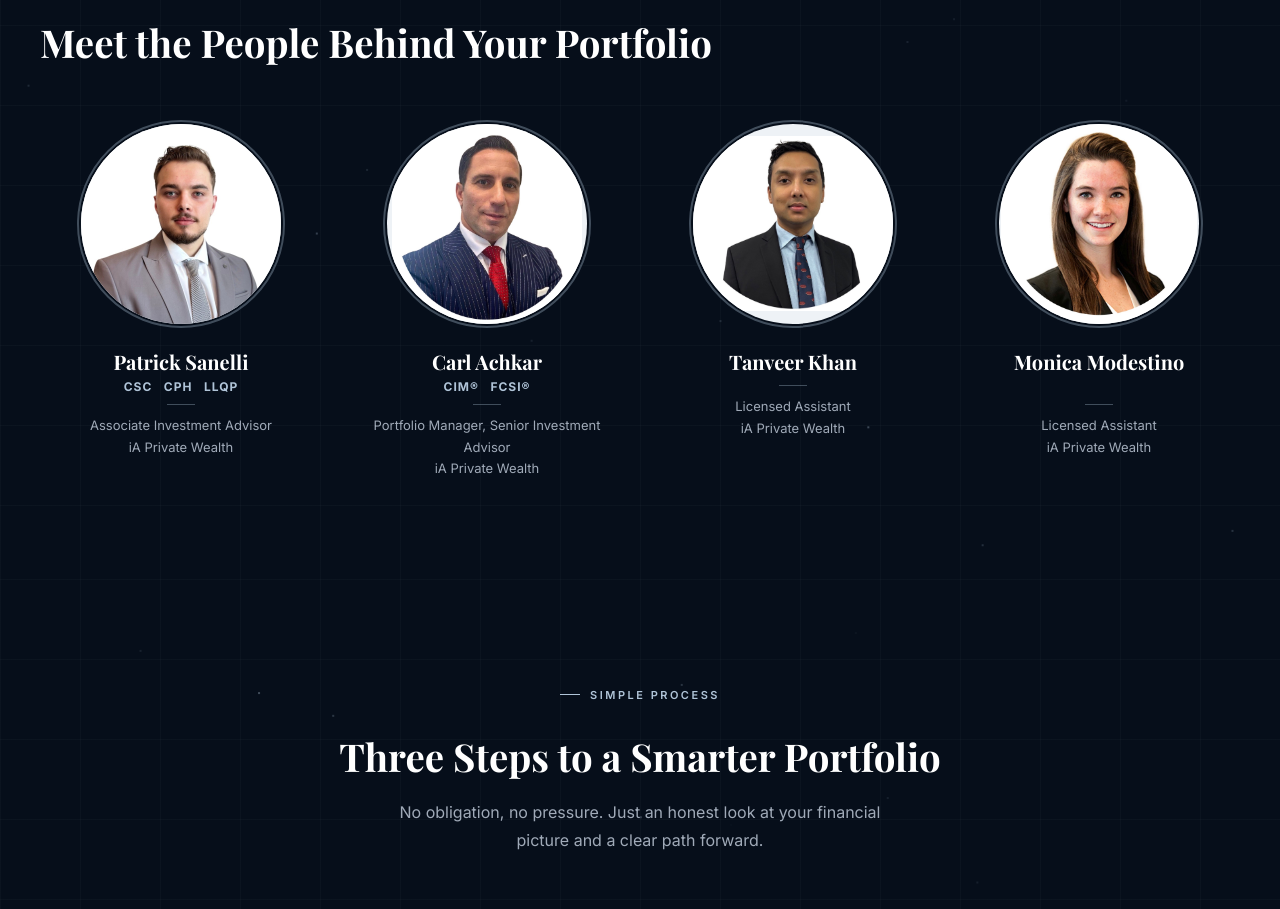
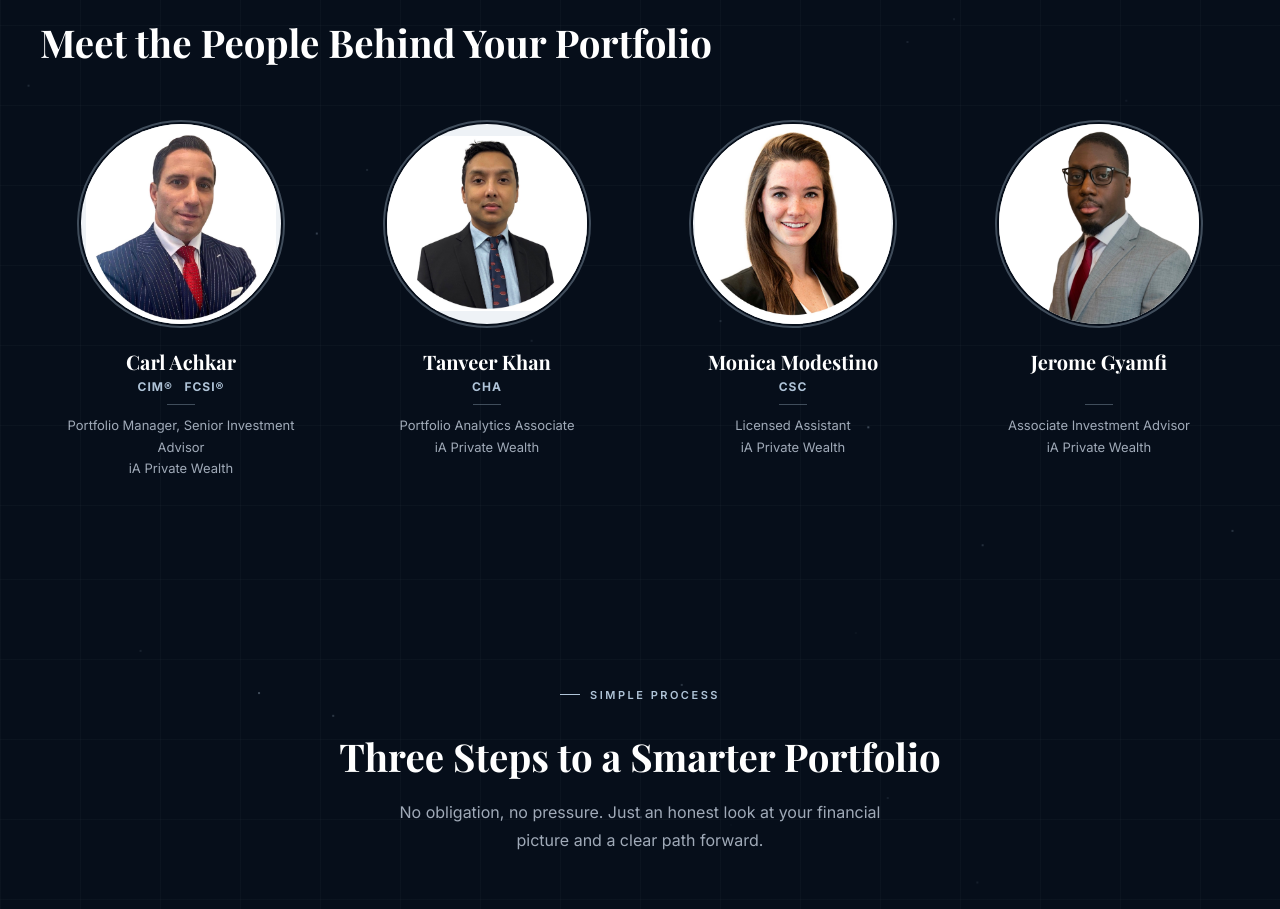
Before and after one commit to rylanwhiteops/patrick-sanelli-website, a plain HTML site: page index.html in a window 1280 px wide. Shown: the part 2100-3009 px from the top of the page. Drawn offline with nearby package versions, Linux system fonts and the light colour scheme; no server answers; animation ran at ten frames a second; a web font is replaced by a local one.

Commit message:
Update team section: add Jerome Gyamfi, update Tanveer and Monica, remove duplicate Patrick card
Co-Authored-By: Claude Opus 5.5 <noreply@anthropic.com>

```diff
--- a/index.html
+++ b/index.html
@@ -1558,18 +1558,6 @@
 
       <div class="team-card fi">
         <div class="team-photo-wrap">
-          <img src="Patrick Sanelli headshot.jpeg" alt="Patrick Sanelli" class="team-photo">
-        </div>
-        <div class="team-info">
-          <div class="team-name">Patrick Sanelli</div>
-          <div class="team-creds">CSC &nbsp; CPH &nbsp; LLQP</div>
-          <div class="team-divider"></div>
-          <div class="team-title">Associate Investment Advisor<br>iA Private Wealth</div>
-        </div>
-      </div>
-
-      <div class="team-card fi">
-        <div class="team-photo-wrap">
           <img src="IMG_6339.jpeg" alt="Carl Achkar" class="team-photo">
         </div>
         <div class="team-info">
@@ -1586,8 +1574,9 @@
         </div>
         <div class="team-info">
           <div class="team-name">Tanveer Khan</div>
+          <div class="team-creds">CHA</div>
           <div class="team-divider"></div>
-          <div class="team-title">Licensed Assistant<br>iA Private Wealth</div>
+          <div class="team-title">Portfolio Analytics Associate<br>iA Private Wealth</div>
         </div>
       </div>
 
@@ -1597,9 +1586,21 @@
         </div>
         <div class="team-info">
           <div class="team-name">Monica Modestino</div>
+          <div class="team-creds">CSC</div>
+          <div class="team-divider"></div>
+          <div class="team-title">Licensed Assistant<br>iA Private Wealth</div>
+        </div>
+      </div>
+
+      <div class="team-card fi">
+        <div class="team-photo-wrap">
+          <img src="jerome-gyamfi.png" alt="Jerome Gyamfi" class="team-photo">
+        </div>
+        <div class="team-info">
+          <div class="team-name">Jerome Gyamfi</div>
           <div class="team-creds">&nbsp;</div>
           <div class="team-divider"></div>
-          <div class="team-title">Licensed Assistant<br>iA Private Wealth</div>
+          <div class="team-title">Associate Investment Advisor<br>iA Private Wealth</div>
         </div>
       </div>
 
```
Also changed, not shown: jerome-gyamfi.png (added).
